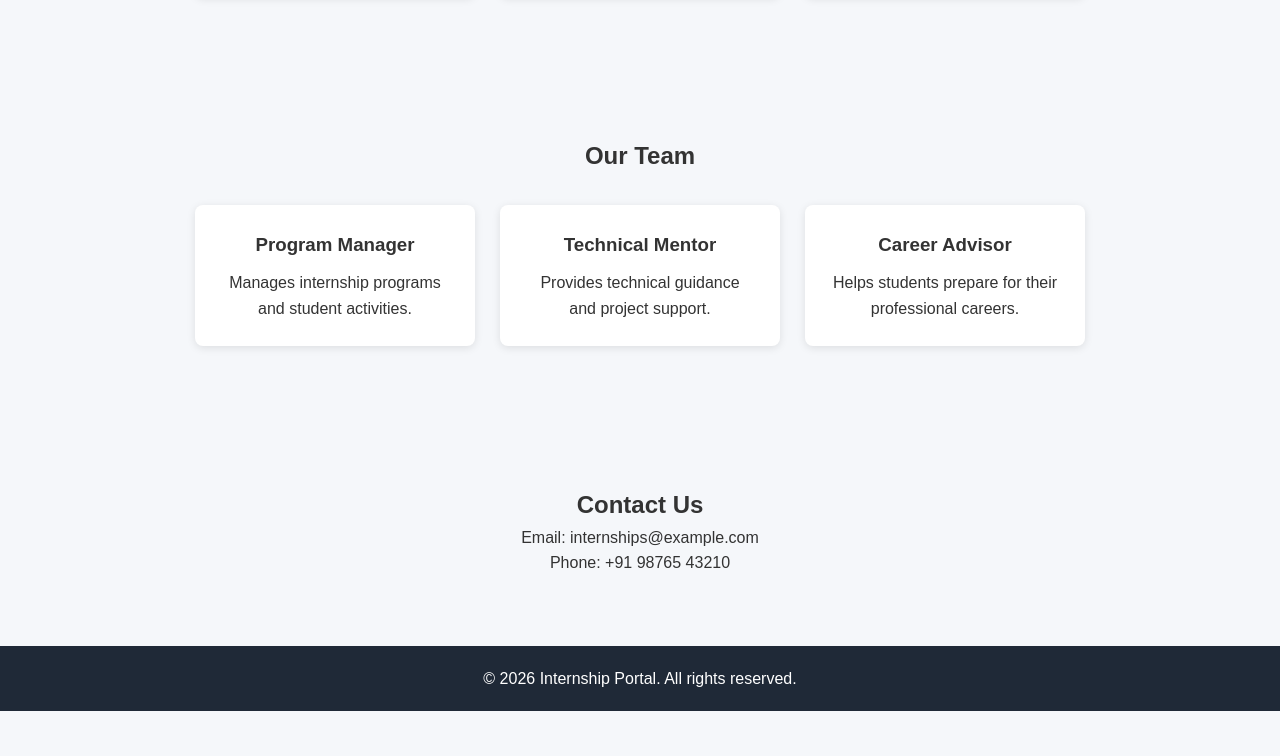
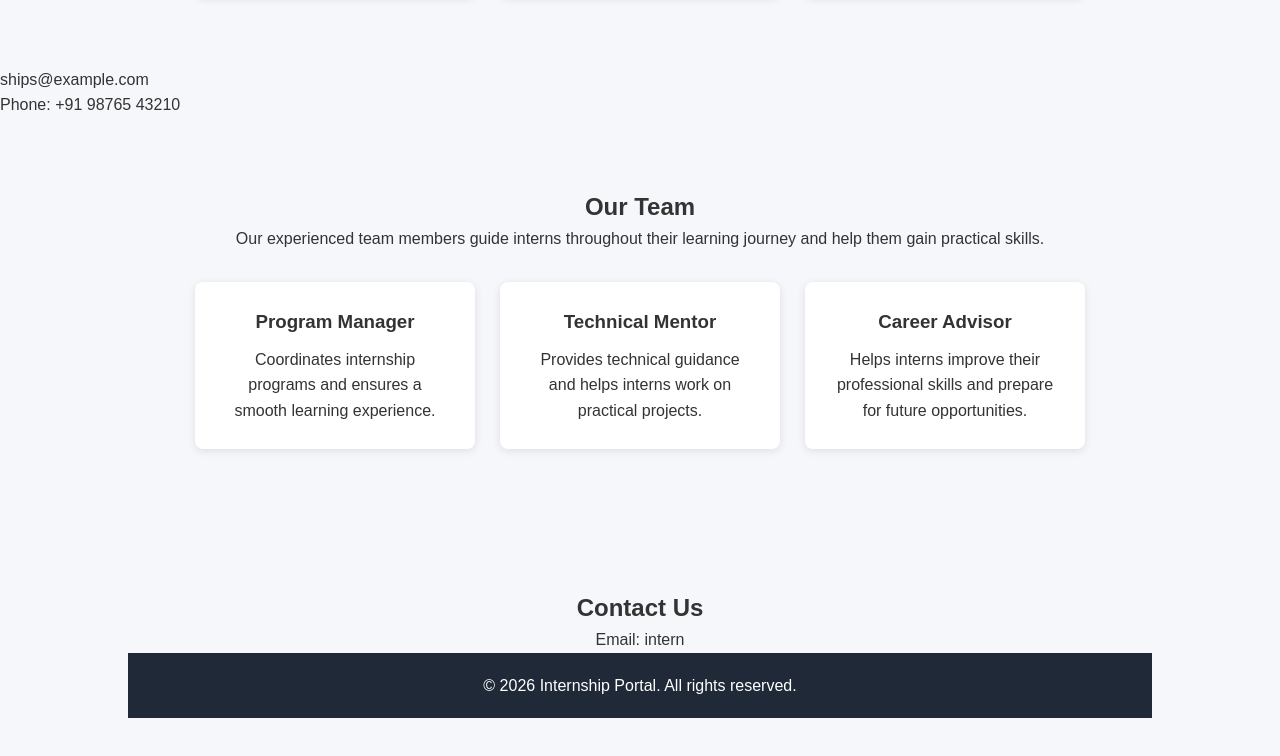
Before and after one commit to saniyakhanum1011-hub/internship-portal, a plain HTML site: page index.html in a window 1280 px wide. Shown: the part 1088-1844 px from the top of the page. Before the commit the page ends 1799 px from the top, so only its background shows below. Drawn offline with Linux system fonts and the light colour scheme.

Commit message:
Add team section details

```diff
--- a/index.html
+++ b/index.html
@@ -95,29 +95,41 @@
 </section>
 
     <!-- Team -->
-    <section id="team">
+    ships@example.com</p>
+        <p>Phone: +91 98765 43210</p>
+    </section>
+
+    <!-- Footer --><section id="team">
     <h2>Our Team</h2>
+
+    <p>
+        Our experienced team members guide interns throughout
+        their learning journey and help them gain practical skills.
+    </p>
 
     <div class="cards">
 
         <div class="card">
             <h3>Program Manager</h3>
             <p>
-                    Manages internship programs and student activities.
+                Coordinates internship programs and ensures
+                a smooth learning experience.
             </p>
         </div>
 
         <div class="card">
             <h3>Technical Mentor</h3>
             <p>
-                    Provides technical guidance and project support.
+                Provides technical guidance and helps interns
+                work on practical projects.
             </p>
         </div>
 
         <div class="card">
             <h3>Career Advisor</h3>
             <p>
-                    Helps students prepare for their professional careers.
+                Helps interns improve their professional skills
+                and prepare for future opportunities.
             </p>
         </div>
 
@@ -128,11 +140,7 @@
     <section id="contact">
         <h2>Contact Us</h2>
 
-        <p>Email: internships@example.com</p>
-        <p>Phone: +91 98765 43210</p>
-    </section>
-
-    <!-- Footer -->
+        <p>Email: intern
     <footer>
         <p>&copy; 2026 Internship Portal. All rights reserved.</p>
     </footer>
```
Lines whose indentation alone changed are shown as unchanged.
